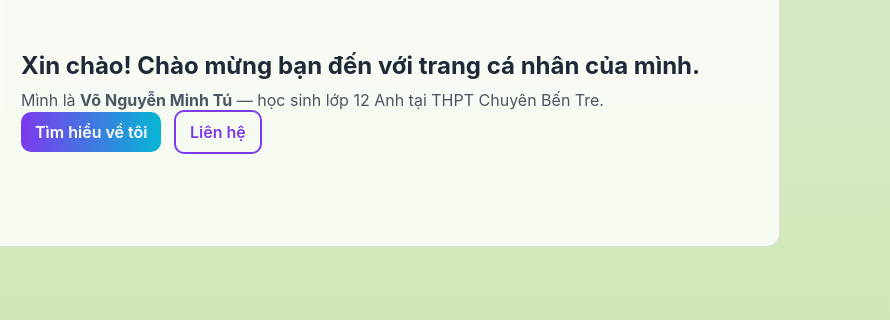
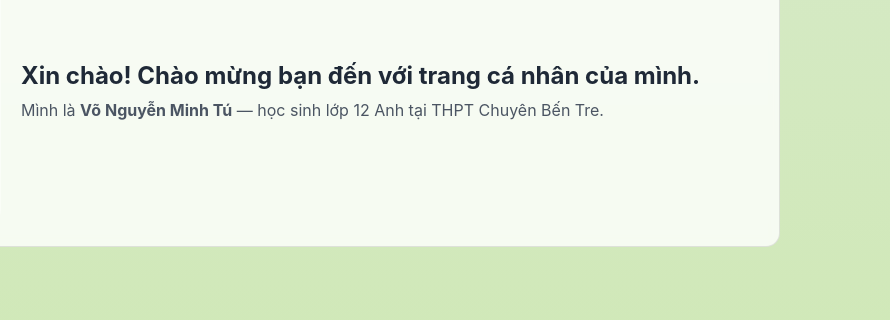
Before and after one commit to minhtuvonguyen-collab/Myself.Tutu.io, a plain HTML site: page index.html in a window 1280 px wide. Shown: the part 315-635 px from the top of the page, 390-1280 px from the left. Drawn offline with Linux system fonts and the light colour scheme.

Commit message:
Update index.html

```diff
--- a/index.html
+++ b/index.html
@@ -173,9 +173,6 @@ body{
     <div class="intro">
       <h1>Xin chào! Chào mừng bạn đến với trang cá nhân của mình.</h1>
       <p class="lead">Mình là <b>Võ Nguyễn Minh Tú</b> — học sinh lớp 12 Anh tại THPT Chuyên Bến Tre.</p>
-
-      <a class="btn" href="#about">Tìm hiểu về tôi</a>
-      <a class="btn secondary" href="#contact" style="margin-left:8px">Liên hệ</a>
     </div>
   </div>
 </section>
```
